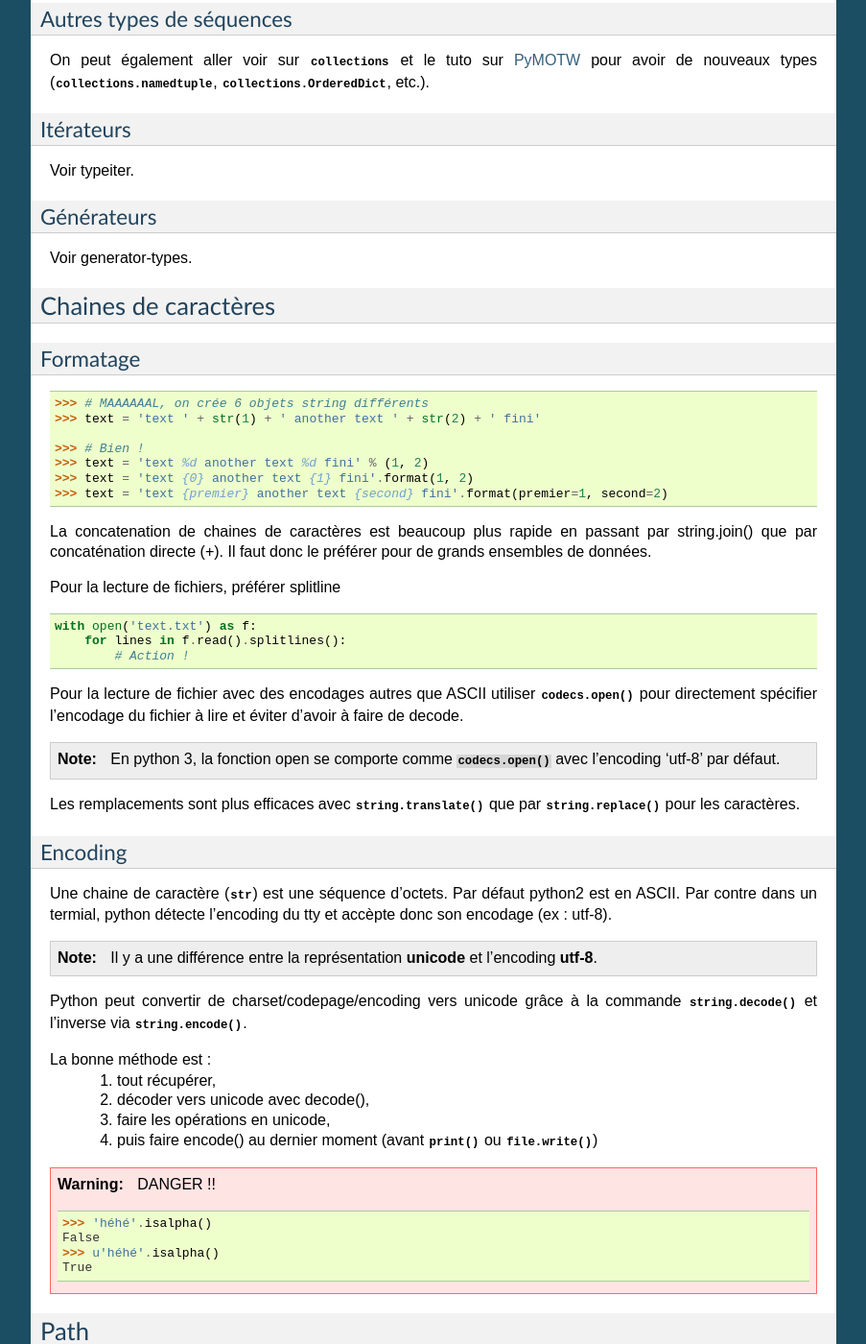
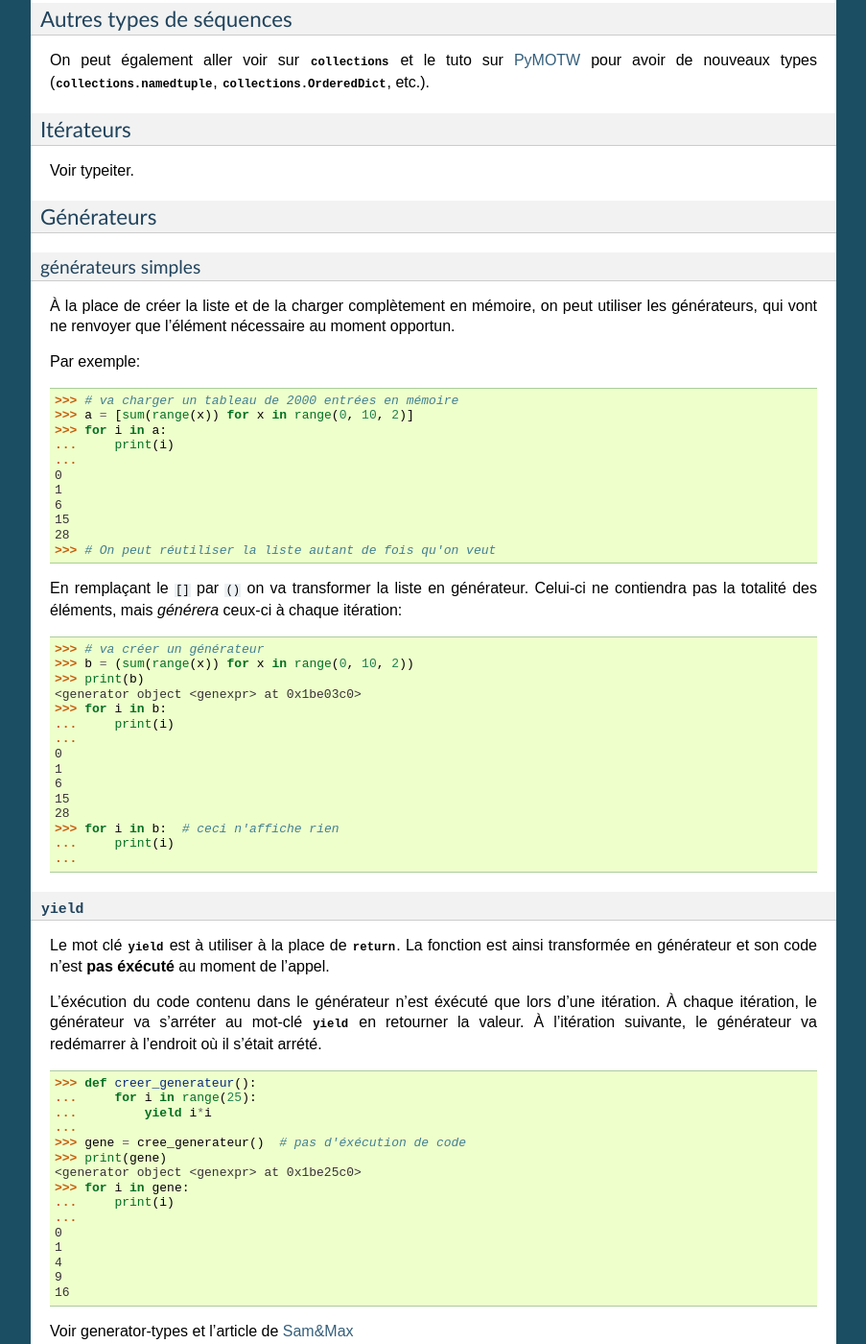
Before and after one commit to galactics/doc-python, a Sphinx documentation site: the page built from source/index.rst, in a window 1280 px wide and 1400 px high, scrolled down 4683 px. Shown: the whole window at 96% size, without its empty margins (198-1101 px from the left). Built offline with Sphinx 7.4.7, drawn with Linux system fonts in a browser that asks for light colours; some of the changed text lies outside the part shown.

Commit message:
Générateurs

```diff
--- a/source/index.rst
+++ b/source/index.rst
@@ -315,7 +315,78 @@ Voir :ref:`typeiter`.
 Générateurs
 -----------
 
-Voir :ref:`generator-types`.
+générateurs simples
+^^^^^^^^^^^^^^^^^^^
+
+À la place de créer la liste et de la charger complètement en mémoire, on peut
+utiliser les générateurs, qui vont ne renvoyer que l'élément nécessaire au
+moment opportun.
+
+Par exemple::
+
+    >>> # va charger un tableau de 2000 entrées en mémoire
+    >>> a = [sum(range(x)) for x in range(0, 10, 2)]
+    >>> for i in a:
+    ...     print(i)
+    ...
+    0
+    1
+    6
+    15
+    28
+    >>> # On peut réutiliser la liste autant de fois qu'on veut
+
+En remplaçant le ``[]`` par ``()`` on va transformer la liste en générateur.
+Celui-ci ne contiendra pas la totalité des éléments, mais *générera* ceux-ci
+à chaque itération::
+
+    >>> # va créer un générateur
+    >>> b = (sum(range(x)) for x in range(0, 10, 2))
+    >>> print(b)
+    <generator object <genexpr> at 0x1be03c0>
+    >>> for i in b:
+    ...     print(i)
+    ...
+    0
+    1
+    6
+    15
+    28
+    >>> for i in b:  # ceci n'affiche rien
+    ...     print(i)
+    ...
+
+:keyword:`yield`
+^^^^^^^^^^^^^^^^
+
+Le mot clé :keyword:`yield` est à utiliser à la place de :keyword:`return`.
+La fonction est ainsi transformée en générateur et son code n'est **pas
+éxécuté** au moment de l'appel.
+
+L'éxécution du code contenu dans le générateur n'est éxécuté que lors d'une
+itération. À chaque itération, le générateur va s'arréter au mot-clé
+:keyword:`yield` en retourner la valeur. À l'itération suivante, le générateur
+va redémarrer à l'endroit où il s'était arrété.
+
+.. code-block:: python
+
+    >>> def creer_generateur():
+    ...     for i in range(25):
+    ...         yield i*i
+    ...
+    >>> gene = cree_generateur()  # pas d'éxécution de code
+    >>> print(gene)
+    <generator object <genexpr> at 0x1be25c0>
+    >>> for i in gene:
+    ...     print(i)
+    ...
+    0
+    1
+    4
+    9
+    16
+
+Voir :ref:`generator-types` et l'article de `Sam&Max <http://sametmax.com/comment-utiliser-yield-et-les-generateurs-en-python/>`_
 
 Chaines de caractères
 =====================
```
